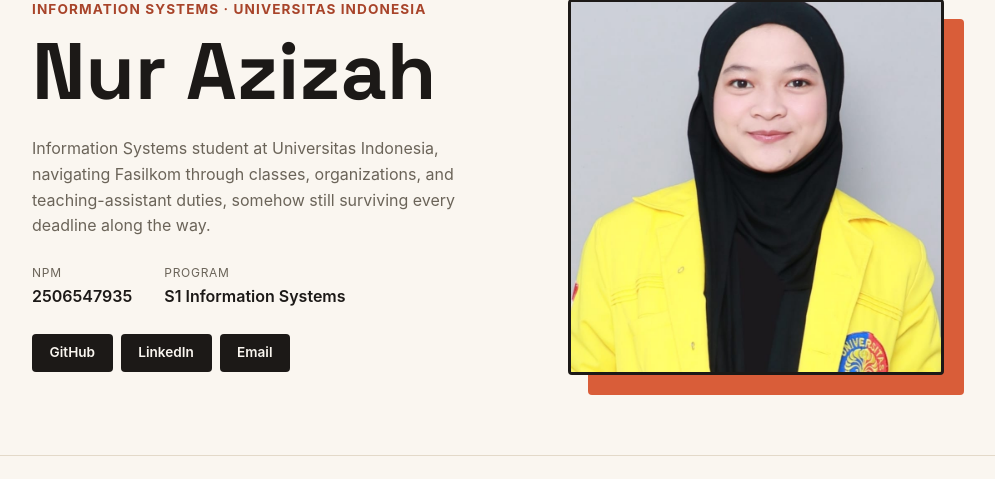
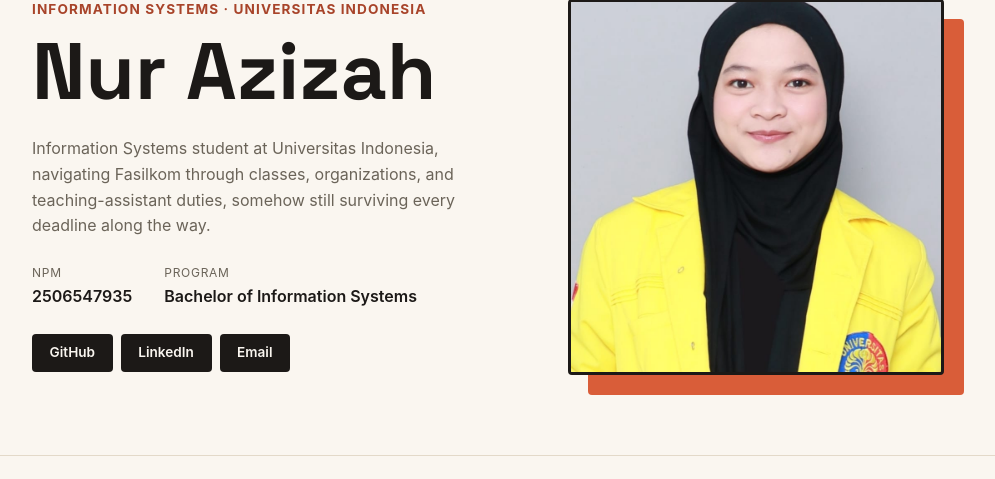
Before and after one commit to nurazizah56-dak/myportofolio, a Django app: page / in a window 1280 px wide. Shown: the part 147-626 px from the top of the page, without its empty margins (152-1147 px from the left). Run offline with Django 5.2, Linux system fonts and the light colour scheme.

Commit message:
Update education degree

```diff
--- a/templates/index.html
+++ b/templates/index.html
@@ -42,7 +42,7 @@
                         </div>
                         <div class="meta-row">
                             <dt>Program</dt>
-                            <dd>S1 Information Systems</dd>
+                            <dd>Bachelor of Information Systems</dd>
                         </div>
                     </dl>
                     <div class="social-links">
```
